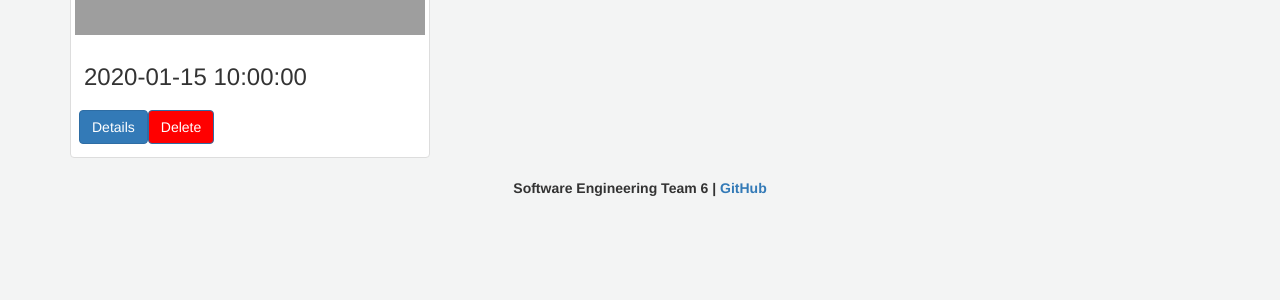
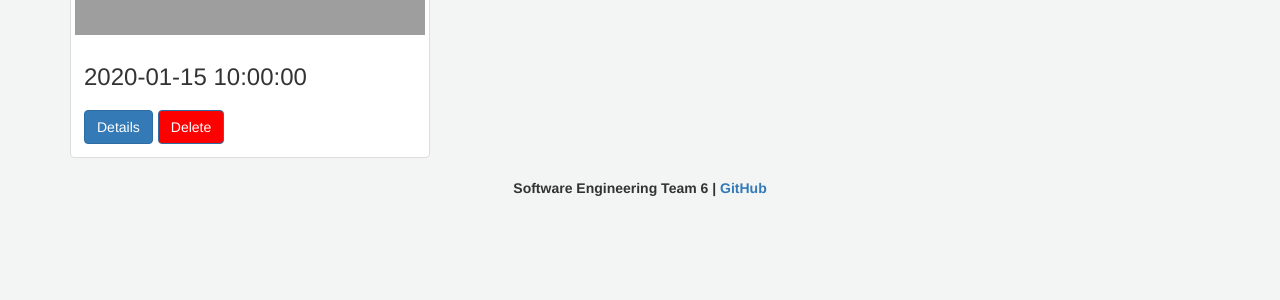
Before and after one commit to software-students-fall2022/containerized-app-exercise-6, a Flask app: template web-app/templates/photo/test_result.html in a window 1280 px wide. Shown: the part 305-605 px from the top of the page. Run offline with Flask 2, Linux system fonts and the light colour scheme; the template is opened without the code that fills it: most values are stand-ins (such as "Sample title", 1, 10 or a date in 2020); some libraries are stand-ins or nearby versions; grey boxes are pictures that could not be loaded.

Commit message:
update on the css margin and padding

```diff
--- a/web-app/templates/photo/test_result.html
+++ b/web-app/templates/photo/test_result.html
@@ -8,13 +8,13 @@
                     <img style="width: 100%; height: 100%;" src="{{ doc.original }}" alt="...">
                     <div class="caption">
                         <h3>{{ doc.created_at }}</h3>
-                        <div class="btn-toolbar" role="toolbar" aria-label="...">
+                        <div style="margin: auto" class="btn-toolbar" role="toolbar" aria-label="...">
                             <form id="sub{{doc._id}}" action = "photo_page" method = "POST">
-                                <p><a href="javascript:;" class="btn btn-primary" role="button" onclick = "document.getElementById('sub{{doc._id}}').submit();" style="margin: auto">Details</a>
+                                <p><a style="margin-right: 5px;" href="javascript:;" class="btn btn-primary" role="button" onclick = "document.getElementById('sub{{doc._id}}').submit();">Details</a>
                                     <input type="hidden" name="id" value={{doc._id}}/>
                             </form>
                             <form id="sub{{doc._id}} + delete" action = "delete" method = "POST">
-                                <p><a style="background-color: red" href="javascript:;" class="btn btn-primary" role="button" onclick = "document.getElementById('sub{{doc._id}} + delete').submit();" style="margin: auto">Delete</a>
+                                <p><a style="background-color: red;" href="javascript:;" class="btn btn-primary" role="button" onclick = "document.getElementById('sub{{doc._id}} + delete').submit();" style="margin: auto">Delete</a>
                                     <input type="hidden" name="id" value={{doc._id}}/>
                             </form>
                         </div>
```
